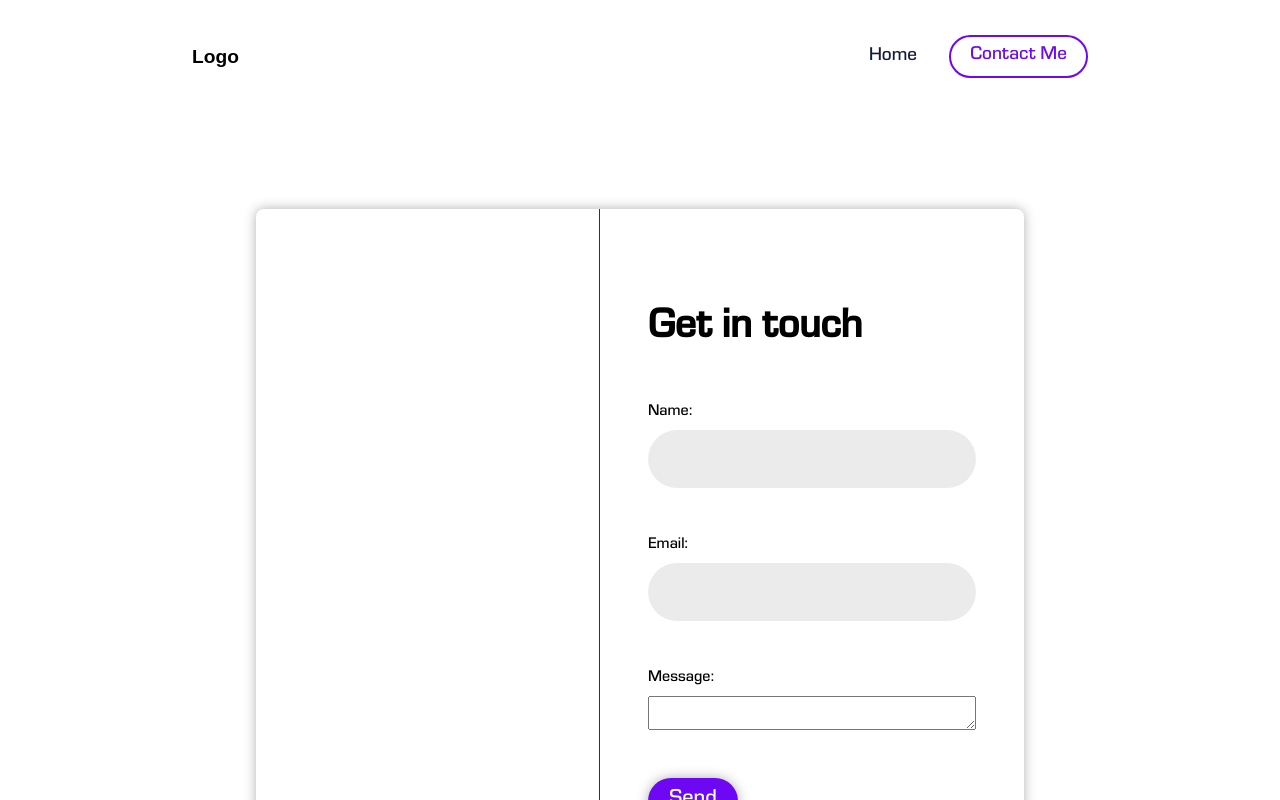
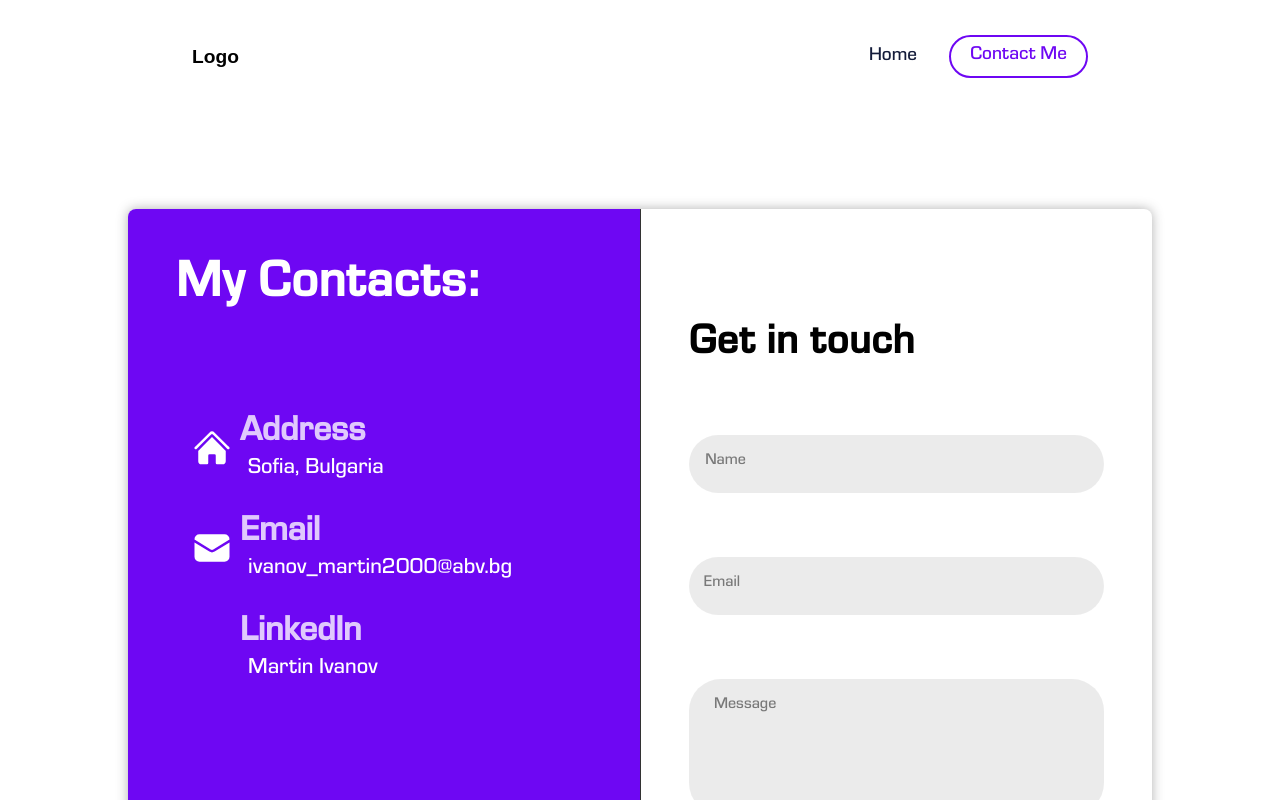
Before and after one commit to martin0626/portfolio_React, a React (Vite) app: page /contact in a window 1280 px wide. Shown: the top 800 px of the page. Built offline with nearby package versions, Linux system fonts and the light colour scheme.

Commit message:
Updated Form

```diff
--- a/src/components/Contact/Contact.jsx
+++ b/src/components/Contact/Contact.jsx
@@ -3,7 +3,34 @@ import ContactForm from "./ContactForm";
 export default function ConactSection(){
     return (
         <div className="contact">
-            <div className="contact-info">
+            <div className="contact-info white-text">
+                <h1 className="mainHeader">My Contacts:</h1>
+                <div className="contacts">
+                    <div className="contacts-single">
+                        <span className="contacts-single-logo">
+                            <svg xmlns="http://www.w3.org/2000/svg" viewBox="0 0 24 24" fill="currentColor" className="size-6">
+                                <path d="M11.47 3.841a.75.75 0 0 1 1.06 0l8.69 8.69a.75.75 0 1 0 1.06-1.061l-8.689-8.69a2.25 2.25 0 0 0-3.182 0l-8.69 8.69a.75.75 0 1 0 1.061 1.06l8.69-8.689Z" />
+                                <path d="m12 5.432 8.159 8.159c.03.03.06.058.091.086v6.198c0 1.035-.84 1.875-1.875 1.875H15a.75.75 0 0 1-.75-.75v-4.5a.75.75 0 0 0-.75-.75h-3a.75.75 0 0 0-.75.75V21a.75.75 0 0 1-.75.75H5.625a1.875 1.875 0 0 1-1.875-1.875v-6.198a2.29 2.29 0 0 0 .091-.086L12 5.432Z" />
+                            </svg>
+                        </span>
+                        <h3>Address</h3>
+                        <p>Sofia, Bulgaria</p>
+                    </div>
+                    <div className="contacts-single">
+                        <span className="contacts-single-logo"><svg xmlns="http://www.w3.org/2000/svg" viewBox="0 0 24 24" fill="currentColor" className="size-6">
+                            <path d="M1.5 8.67v8.58a3 3 0 0 0 3 3h15a3 3 0 0 0 3-3V8.67l-8.928 5.493a3 3 0 0 1-3.144 0L1.5 8.67Z" />
+                            <path d="M22.5 6.908V6.75a3 3 0 0 0-3-3h-15a3 3 0 0 0-3 3v.158l9.714 5.978a1.5 1.5 0 0 0 1.572 0L22.5 6.908Z" />
+                            </svg>
+                        </span>
+                        <h3>Email</h3>
+                        <p>ivanov_martin2000@abv.bg</p>
+                    </div>
+                    <div className="contacts-single">
+
+                        <h3>LinkedIn</h3>
+                        <p>Martin Ivanov</p>
+                    </div>
+                </div>
             </div>
             <ContactForm/>
         </div>
--- a/src/components/Contact/ContactForm.jsx
+++ b/src/components/Contact/ContactForm.jsx
@@ -1,4 +1,9 @@
+import { useState } from "react"
+import ContactInput from "./ContactInput";
+
 export default function ContactForm(){
+    const [selectedInput, setSelectedInput] = useState('');
+
     return(
         <form className="contact-form">
 
@@ -7,33 +12,26 @@ export default function ContactForm(){
                 <p></p>
             </div>
             <h3 className="secondaryHeader">Get in touch</h3>
-            <div className="contact-form-input">
-                <label> Name:</label>
-                <input
+            <ContactInput
+                label={'Name'}
                 className="text-euro"
                 type="text"
                 name="name"
-                    required
             />
-            </div>
-            <div className="contact-form-input">
-                <label> Email:</label>
-                <input
+            <ContactInput
+                label={'Email'}
                 className="text-euro"
                 type="email"
                 name="email"
-                    required
             />
-            </div>
-            <div className="contact-form-input ">
-                <label> Message:</label>
-                <textarea
+            <ContactInput
+                typeElement='textarea'
+                label={'Message'}
                 className="text-euro"
                 type="text"
                 name="message"
-                    required
+                rows="4"
             />
-            </div>
             <button className="submitBtn text-euro" type="submit">Send</button>
       </form>
     )
--- /dev/null
+++ b/src/components/Contact/ContactInput.jsx
@@ -0,0 +1,30 @@
+import { useState } from "react"
+
+export default function ContactInput({typeElement='input', label, ...props}){
+    const [selectedInput, setSelectedInput] = useState(false);
+
+    const handleFocus = ()=>{
+        setSelectedInput(true);
+    }
+
+    const handleBlur = (e)=>{
+        if(e.target.value.trim() === ''){
+            setSelectedInput(false);
+        }
+
+    }
+
+    return(
+        <div className="contact-form-input">
+            <label className={selectedInput && "selected-label"}>{label}</label>
+            {
+                typeElement === 'input'
+                    ?
+                <input onFocus={handleFocus} onBlur={handleBlur} {...props} required/>
+                    :
+                <textarea onFocus={handleFocus} onBlur={handleBlur} {...props} required/>
+            }
+
+        </div>
+    )
+}
--- a/src/styles/Contact/_contact.scss
+++ b/src/styles/Contact/_contact.scss
@@ -1,10 +1,51 @@
 .contact {
     display: grid;
     grid-template-columns: repeat(2, 1fr);
-    width: 60%;
+    width: 80%;
     box-shadow: $mainShodws;
     border-radius: 8px;
     margin: 0 auto;
+    margin-bottom: 12rem;
+    overflow: hidden;
+}
+
+.contact-info {
+    background-color: $mainColor;
+    padding: 3rem;
+    display: flex;
+    flex-direction: column;
+    gap: 6rem;
+
+    .contacts{
+        display: flex;
+        flex-direction: column;
+        gap: 2rem;
+
+
+        &-single{
+            margin-left: 4rem;
+            position: relative;
+
+            h3{
+                font-size: 2.2rem;
+                color: #ffffffc8;
+            }
+
+            p{
+                font-size: 1.4rem;
+                margin-left: 0.5rem;
+            }
+        }
+
+        &-single-logo{
+            position: absolute;
+            width: 2.5rem;
+            height: 2.5rem;
+            left: -3rem;
+            top: 50%;
+            transform: translateY(-50%);
+        }
+    }
 }
 
 
@@ -14,7 +55,7 @@
     align-items: start;
     justify-content: center;
     height: auto;
-    gap: 3rem;
+    gap: 4rem;
     padding: 3rem;
     border-left: 1px solid #333;
 
@@ -23,14 +64,36 @@
         flex-direction: column;
         gap: 0.5rem;
         width: 100%;
+        position: relative;
 
-        input {
+        label {
+            position: absolute;
+            transform: translate(40%, 90%);
+            color: #3333339f;
+            transition: all 0.5s;
+        }
+
+        input, textarea {
             background-color: #cecece69;
             padding: 1rem 2rem;
             border-radius: 9999px;
             border: none;
             font-size: 1.4rem;
             letter-spacing: 1px;
+            resize: none;
+            width: 100%;
+        }
+
+        textarea {
+            border-radius: 32px;
         }
     }
+    button {
+        width: 100%;
+    }
 }
+
+.selected-label{
+    transform: translate(20%, -110%) !important;
+    color: #333 !important;
+}
--- a/src/styles/Global/_text.scss
+++ b/src/styles/Global/_text.scss
@@ -10,6 +10,7 @@
     font-family: "eurostile", sans-serif;
     font-weight: bold !important;
     font-size: 3.2rem;
+    letter-spacing: 1px;
 }
 
 
@@ -21,8 +22,10 @@
     font-family: "eurostile", sans-serif;
     font-weight: bold !important;
     font-size: 2.6rem;
+    letter-spacing: 1px;
+
 }
 
 .white-text{
-    color: $textColorWhite;
+    color: $textColorWhite !important;
 }
```
Lines whose indentation alone changed are shown as unchanged.
